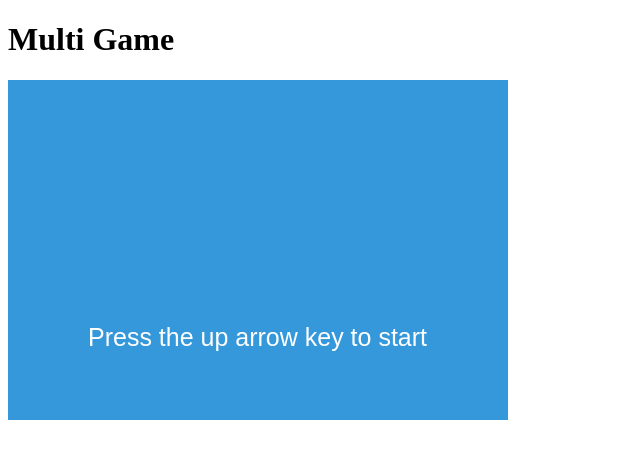
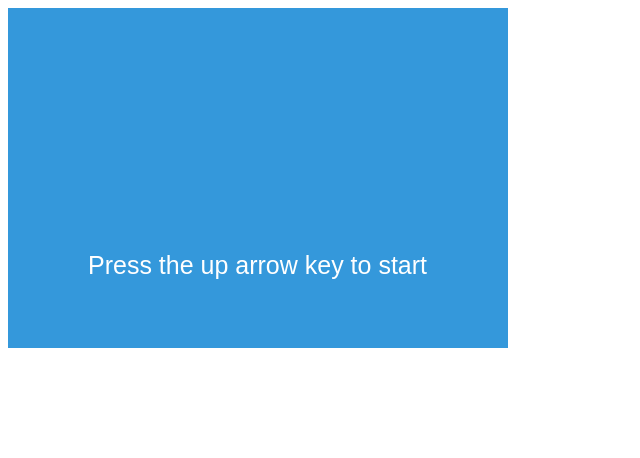
Before and after one commit to jayrobin/bomb_n_build, a website: page public/index.html in a window 1280 px wide. Shown: the whole page, without its empty margins (0-640 px from the left). Drawn offline with nearby package versions, Linux system fonts and the light colour scheme; animation ran at ten frames a second.

Commit message:
Remove title

```diff
--- a/public/index.html
+++ b/public/index.html
@@ -5,7 +5,6 @@
     <meta charset='utf-8'/>
   </head>
   <body>
-    <h1>Multi Game</h1>
     <div id='game'></div>
     <script src="/socket.io/socket.io.js"></script>
     <script type='text/javascript' src='js/phaser.min.js'></script>
```
